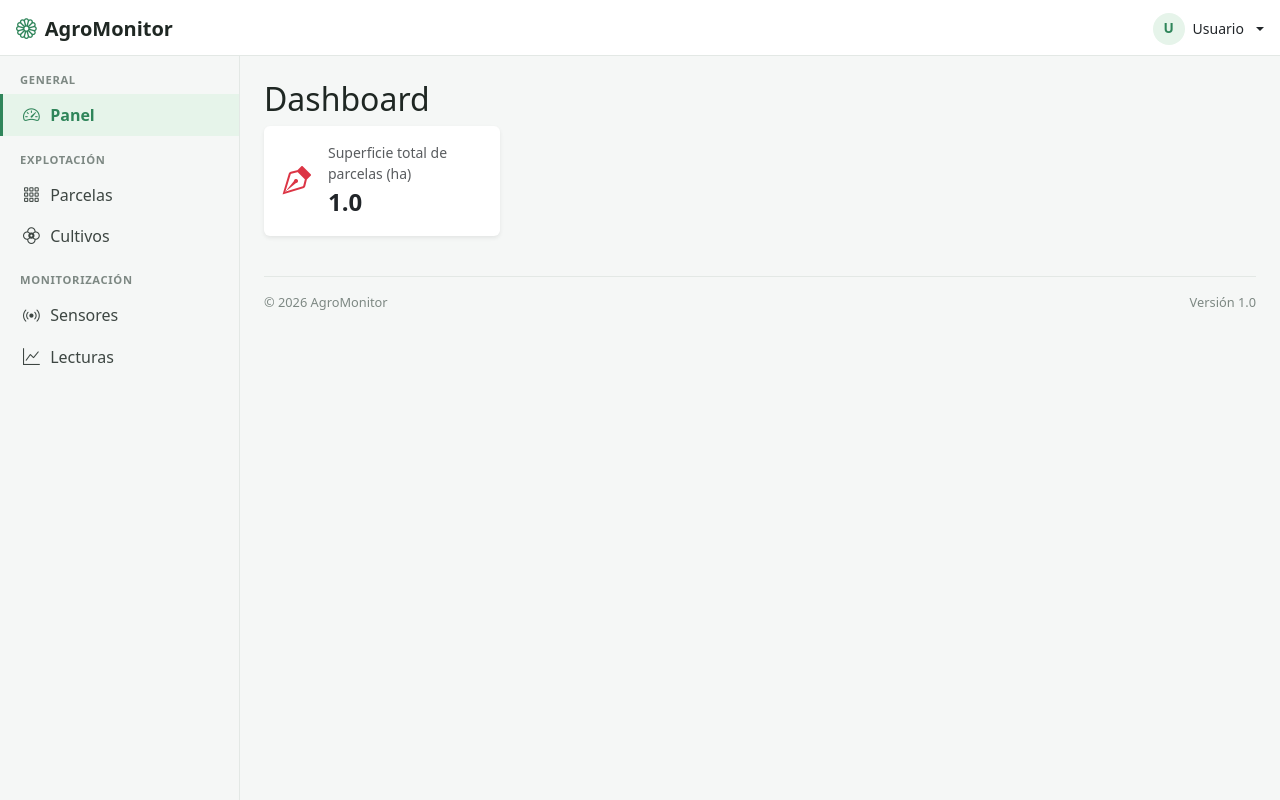
After one commit to oscarromrod/parcelas, a Spring Boot app: page / in a window 1280 px wide. The commit adds this page. Run offline with Spring Boot 4, Linux system fonts and the light colour scheme; tables that the repository leaves empty hold one stand-in row (values such as "Sample post").

Commit message:
feat: Se añade dashboard

```diff
--- /dev/null
+++ b/src/main/java/com/daw/parcelas/controller/InicioController.java
@@ -0,0 +1,25 @@
+package com.daw.parcelas.controller;
+
+import com.daw.parcelas.services.ParcelaService;
+import org.springframework.stereotype.Controller;
+import org.springframework.ui.Model;
+import org.springframework.web.bind.annotation.GetMapping;
+
+@Controller
+public class InicioController {
+
+    private final ParcelaService parcelaService;
+
+    public InicioController(ParcelaService parcelaService) {
+        this.parcelaService = parcelaService;
+    }
+
+    // Muestra la página de inicio con la información proporcionada por el servicio de parcelas
+    @GetMapping("/")
+    public String inicio(Model model) {
+        // Recopilar información
+        model.addAttribute("superficieTotal", parcelaService.superficieTotal());
+        return "dashboard";
+    }
+
+}
--- a/src/main/resources/templates/dashboard.html
+++ b/src/main/resources/templates/dashboard.html
@@ -10,8 +10,9 @@
 
   <main class="app-main flex-grow-1 p-3 p-lg-4">
 
+    <h2>Dashboard</h2>
     <div class="row g-3">
-
+      <div th:replace="~{fragments/comunes :: tarjeta('Superficie total de parcelas (ha)', ${superficieTotal}, 'bi-vector-pen', 'danger')}"></div>
     </div>
 
     <footer th:replace="~{fragments/layout :: footer}"></footer>
--- /dev/null
+++ b/src/main/resources/templates/fragments/comunes.html
@@ -0,0 +1,19 @@
+<!DOCTYPE html>
+<html lang="es" xmlns:th="http://www.thymeleaf.org">
+
+
+<div th:fragment="tarjeta(titulo, valor, icono, color)" class="col-sm-6 col-xl-3">
+    <div class="card border-0 shadow-sm h-100">
+        <div class="card-body d-flex align-items-center gap-3">
+            <div class="fs-2" th:classappend="'text-' + ${color}">
+                <i class="bi" th:classappend="${icono}"></i>
+            </div>
+            <div>
+                <div class="small text-body-secondary"
+                     th:text="${titulo}">Indicador</div>
+                <div class="fs-4 fw-semibold" th:text="${valor}">0</div>
+            </div>
+        </div>
+    </div>
+</div>
+</html>
```
